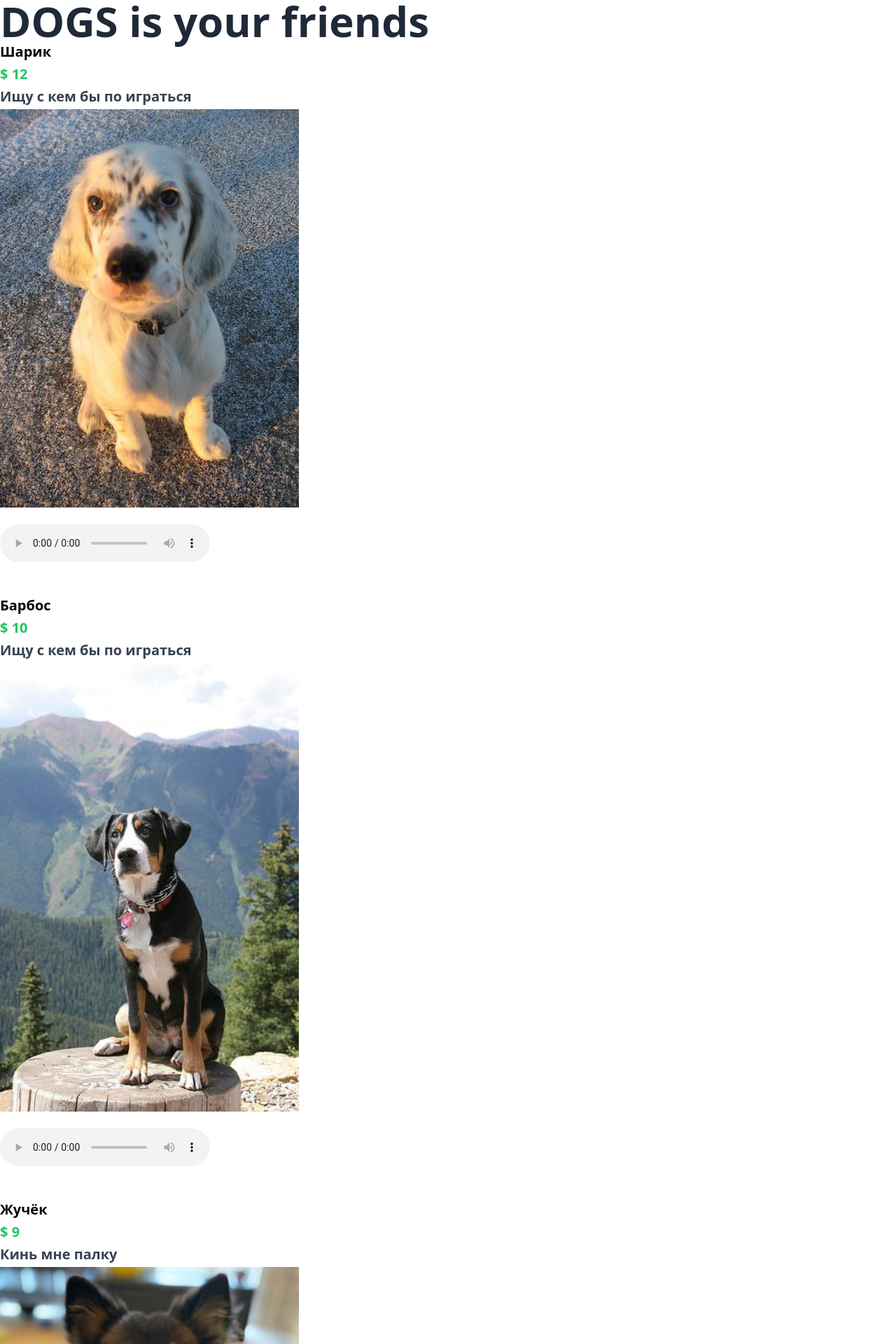
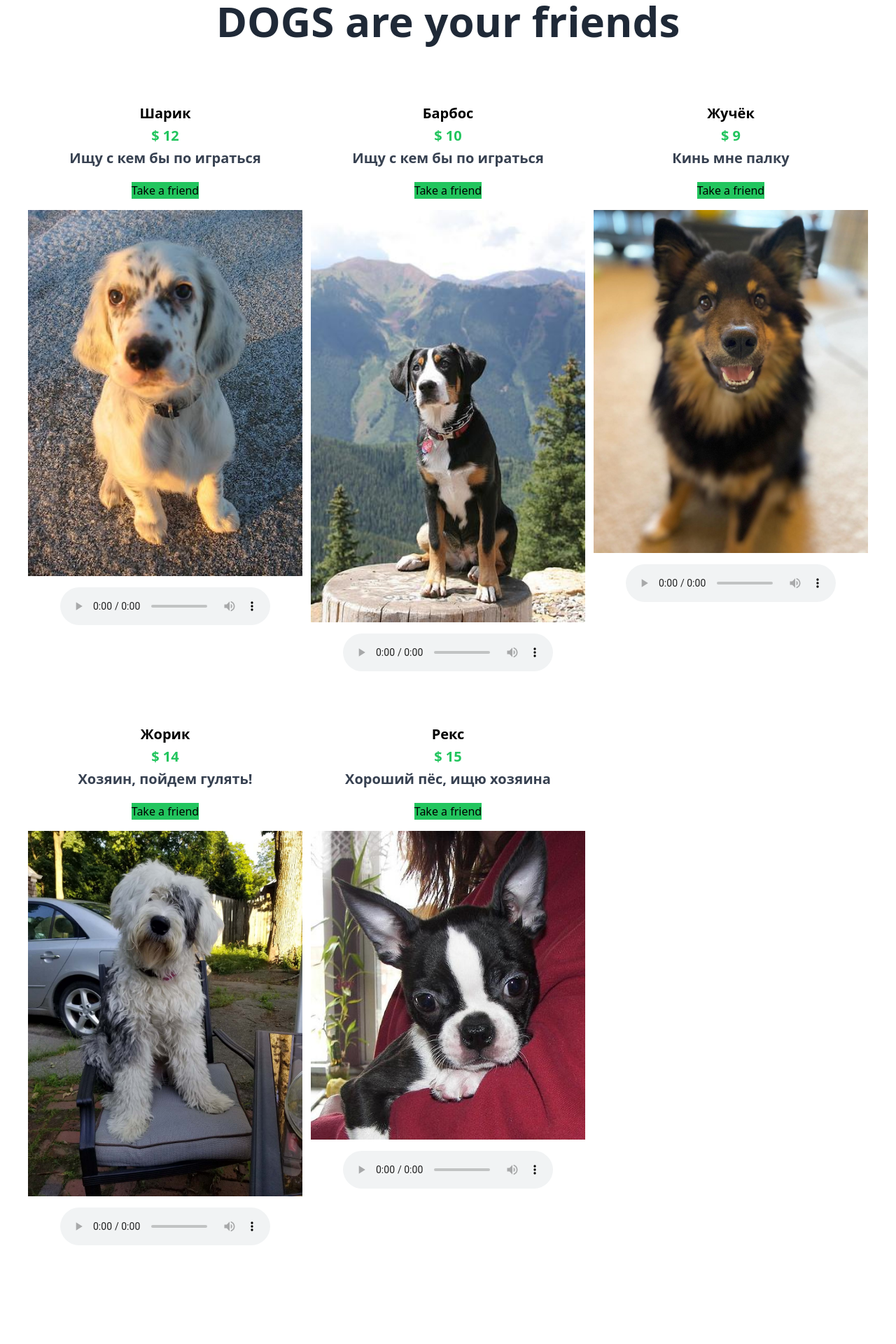
Before and after one commit to korolkovpoland/Dogs, a Django app: page / in a window 1280 px wide. Shown: the top 1920 px of the page at 70% size. After the commit the page ends 1779 px from the top, so only its background shows below. Run offline with Django 4.2, Linux system fonts and the light colour scheme; data comes from the database, SQL or seed files in the repository; both versions use the stored data as it was after the commit; some libraries are stand-ins or nearby versions.

Commit message:
'add_verstka'

```diff
--- a/My_dogs/myapp/templates/myapp/dogs.html
+++ b/My_dogs/myapp/templates/myapp/dogs.html
@@ -3,16 +3,21 @@
 {% block header %}Dogs{% endblock %}
 
 {% block content %}
-<div class="sm:text-center lg:text-left">
-    <h1 class="text-4xl font-extrabold text-gray-800 sm:text-5x1 md:text-6xl">DOGS is your friends</h1></p></p>
+<div class="text-center">
+    <h1 class="text-4xl font-extrabold text-gray-800 sm:text-5x1 md:text-6xl">DOGS are your friends</h1></br></br>
+</div>
+<div class="p-10 grid grid-cols-1 sm:grid-cols-1 md:grid-cols-3 xl:grid-cols-3 lg:grid-cols-3 gap-3">
     {% for item in items %}
+    <div class="text-center ">
         <p class="font-bold text-xl mb-1">{{ item.name }}</p>
         <p class="font-bold text-xl text-green-500 mb-1">$ {{ item.price }}</p>
         <p class="font-bold text-xl text-gray-700 mb-1">{{ item.description }}</p>
-        <img class="w-1/3" src="{{ item.images.url }}" alt="Dogs_img"></br>
-        <audio controls>
+        <button class= "bg-green-500 text-white-200 mt-4" ><a href="{% url 'pet' item.id %}">Take a friend</a></button>
+        <img width="400" height="300" class=" mx-auto my-4" src="{{ item.images.url }}" alt="Dogs_img">
+        <audio controls class="mx-auto my-4" >
             <source src="{{ item.mp3_file.url }}" type="audio/mp3">
         </audio></br></br>
     </div>
     {% endfor %}
+</div>
 {% endblock %}
--- a/My_dogs/myapp/urls.py
+++ b/My_dogs/myapp/urls.py
@@ -20,5 +20,6 @@ from . import views
 
 
 urlpatterns = [
-    path('', views.dogs, name='junior')
+    path('', views.dogs, name='junior'),
+    path('dogs/<int:id>', views.pet, name='pet')
 ]
--- a/My_dogs/myapp/views.py
+++ b/My_dogs/myapp/views.py
@@ -7,3 +7,10 @@ def dogs(request):
         'items': items
     }
     return render(request, 'myapp/dogs.html', book)
+
+def pet(request, id):
+    items = Item.objects.get(id=id)
+    book = {
+        'pet': items
+    }
+    return render(request, 'myapp/pet.html', book)
```
Also changed, not shown: My_dogs/myapp/templates/myapp/pet.html (added, +16 -0 lines), My_dogs/db.sqlite3.
